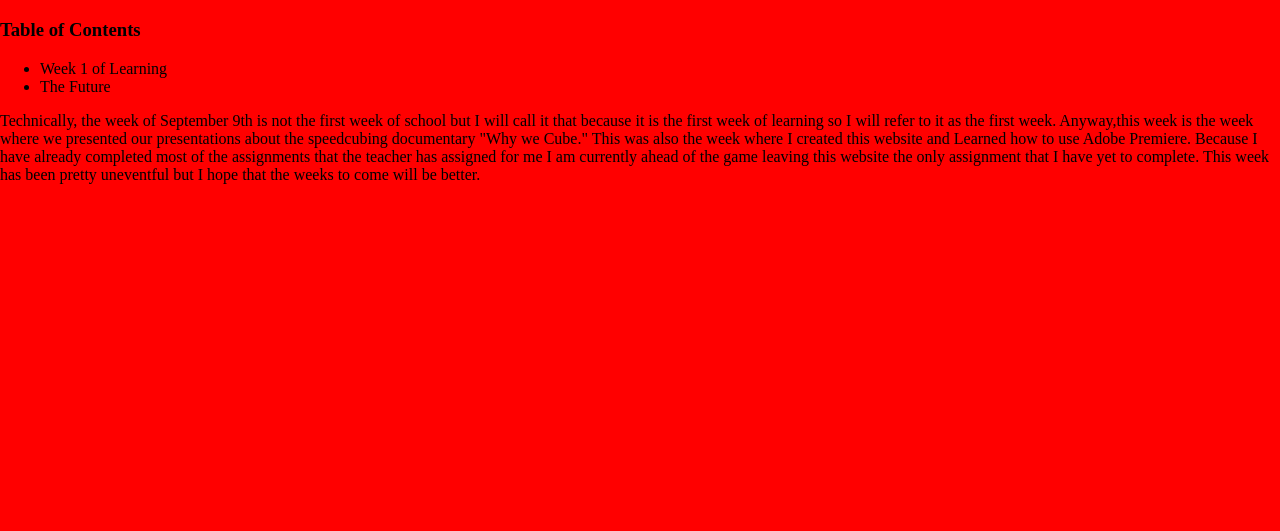
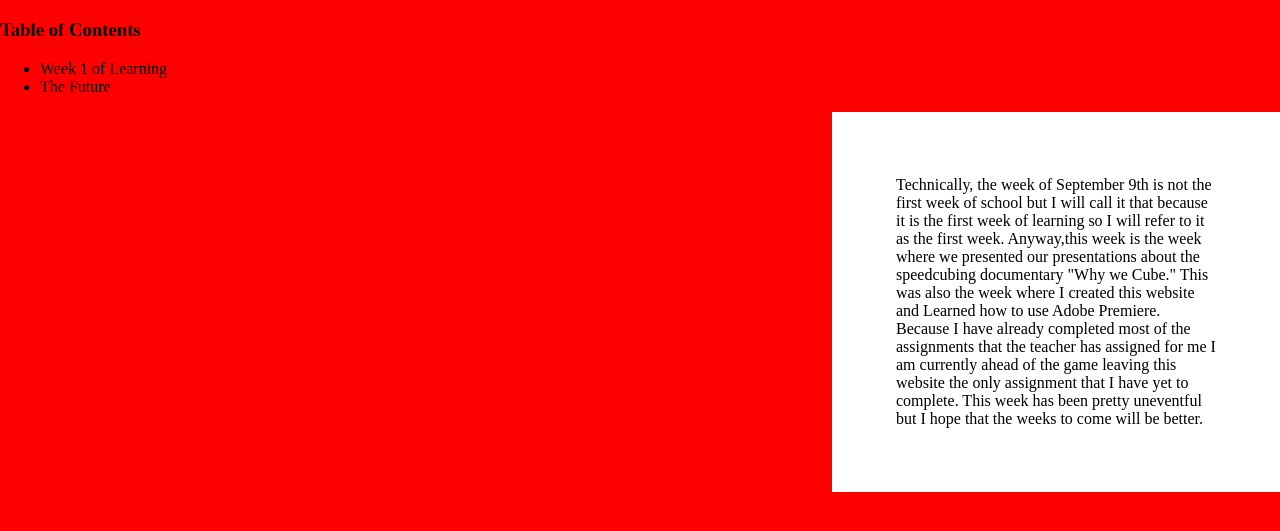
Before and after one commit to NeighborhoodDeficiency/TGJ2O-01-James-Website, a plain HTML site: page index.html in a window 1280 px wide. Shown: the part 71-602 px from the top of the page. Drawn offline with Linux system fonts and the light colour scheme.

Commit message:
Update style.css

```diff
--- a/style.css
+++ b/style.css
@@ -15,3 +15,10 @@ text-Align:center;
 margin-left:20%;
 	margin-right:20%;
 }
+.Week1paragraph{
+margin-left:65%;
+	padding:5%;
+
+	background-color:rgb(255, 255, 255)
+
+}
```
